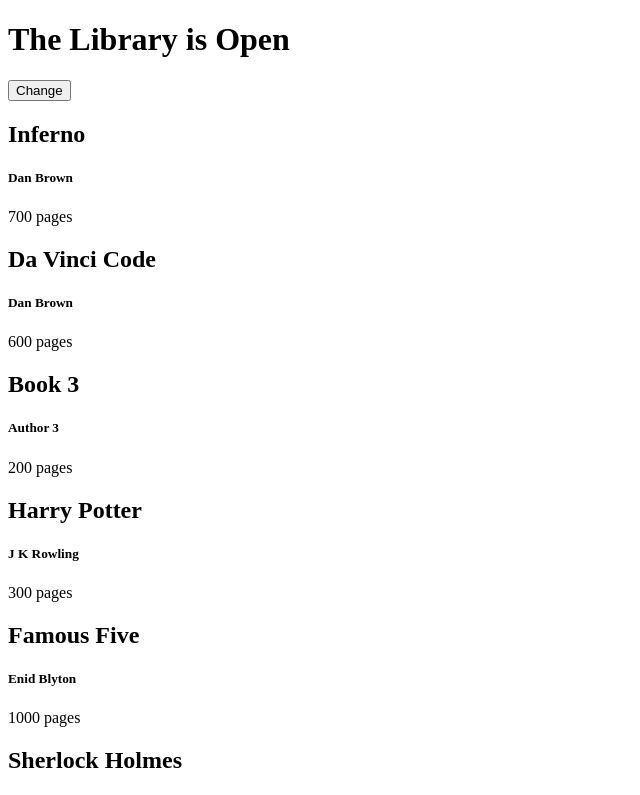
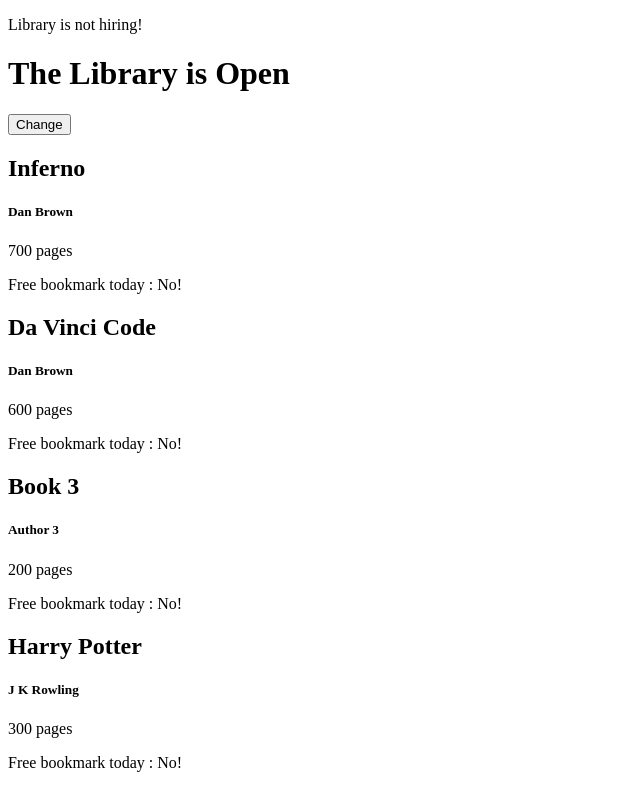
Before and after one commit to Chinthani96/react-intro, a React (Create React App) app: page / in a window 1280 px wide. Shown: the top 795 px of the page, without its empty margins (0-640 px from the left). Built offline with nearby package versions, Linux system fonts and the light colour scheme.

Commit message:
Play around with component life cycle methods

```diff
--- a/src/index.js
+++ b/src/index.js
@@ -10,20 +10,40 @@
     {"title":"Sherlock Holmes", "author":"Author Conon Doyle", "pages":30}
 ]
 
-const Book = ({title,author,pages}) => {
+const Hiring = () =>
+    <div>
+        <p>Library is hiring!</p>
+    </div>
+
+const NotHiring = () =>
+    <div>
+        <p>Library is not hiring!</p>
+    </div>
+
+const Book = ({title,author,pages,freeBookmark}) => {
     return(
         <section>
             <h2>{title}</h2>
             <h5>{author}</h5>
             <p>{pages} pages</p>
+            <p>Free bookmark today : {freeBookmark ? 'Yes!' : 'No!'}</p>
         </section>
     )
 }
 
 class Library extends Component{
     state = {
-        open : true
+        open : true,
+        freeBookmark: false,
+        hiring: false
     }
+    componentDidMount() {
+        console.log("Component is mounted!");
+    }
+    componentDidUpdate() {
+        console.log("Component updated!");
+    }
+
     toggleOpenClosed = ()=>{
         this.setState(prevState=> ({
             open: !prevState.open
@@ -31,9 +51,10 @@
     }
     render(){
         const { books } = this.props;
-        console.log(this.state);
+        // console.log(this.state);
         return(
             <div>
+                {this.state.hiring? <Hiring /> : <NotHiring />}
                 <h1>The Library is {this.state.open ? "Open" : "Closed"}</h1>
                 <button onClick={this.toggleOpenClosed}>Change</button>
                 {books.map(
@@ -41,7 +62,9 @@
                         key={i}
                         title={book.title}
                         author={book.author}
-                        pages={book.pages}/>
+                        pages={book.pages}
+                        freeBookmark={this.state.freeBookmark}
+                    />
                 )}
             </div>
         )
```
